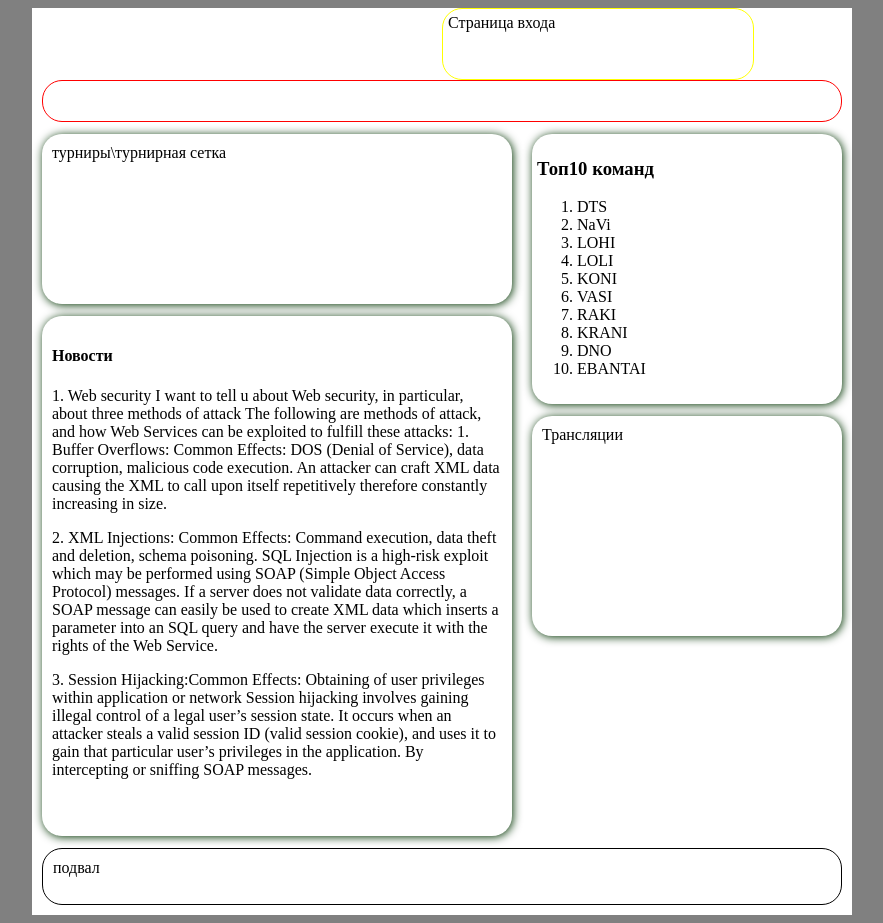
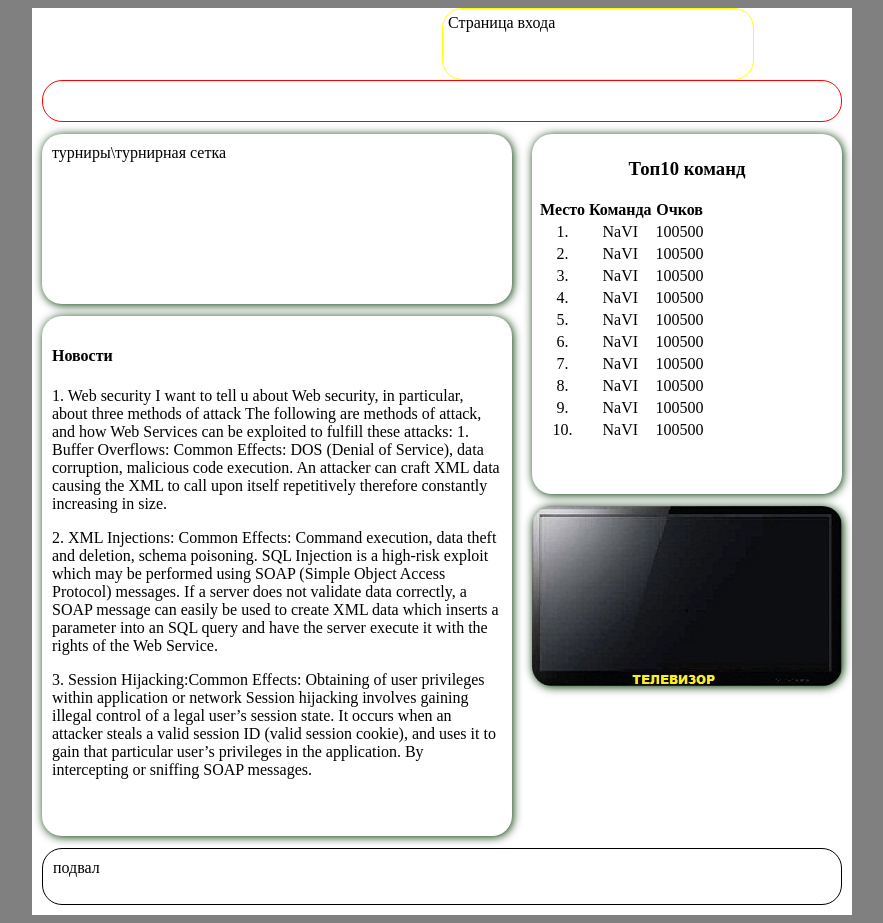
Before and after one commit to gyzerok/DVLeague, a PHP site: page /carcass/index.html in a window 1280 px wide. Shown: the whole page, without its empty margins (198-1081 px from the left). Run offline with PHP 8.4, Linux system fonts and the light colour scheme.

Commit message:
табличка и телек)

```diff
--- a/carcass/css/style.css
+++ b/carcass/css/style.css
@@ -36,7 +36,7 @@ border-radius:20px;
 background-color:white;
 -moz-box-shadow: 5px 5px 5px #CCC; /*firefox*/
 -webkit-box-shadow: 5px 5px 5px #CCC; /*Chrome and Safari*/
-box-shadow: 1px 1px 10px #030; /*for all browsers*/
+box-shadow: 1px 1px 10px #030; /*for all other browsers*/
 padding:10px;
 width:450px;
 height:150px;
@@ -49,7 +49,7 @@ border-radius: 20px;
 background-color:white;
 -moz-box-shadow: 5px 5px 5px #CCC; /*firefox*/
 -webkit-box-shadow: 5px 5px 5px #CCC; /*Chrome and Safari*/
-box-shadow: 1px 1px 10px #030; /*for all browsers*/
+box-shadow: 1px 1px 10px #030; /*for all other browsers*/
 width:450px;
 height:500px;
 margin-bottom:12px;
@@ -63,27 +63,32 @@ overflow:auto;
 background-color:white;
 -moz-box-shadow: 5px 5px 5px #CCC; /*firefox*/
 -webkit-box-shadow: 5px 5px 5px #CCC; /*Chrome and Safari*/
-box-shadow: 1px 1px 10px #030; /*for all browsers*/
+box-shadow: 1px 1px 10px #030; /*for all other browsers*/
 padding:5px;
 width:300px;
-height:260px;
+height:350px;
 margin-bottom:12px;
 float:right;
 border-radius: 20px;
+text-align:center;
+}
+
+#topteam_table {
+margin:0;
 }
 
 #translation{
 background-color:white;
+background-image:url(../images/tv_for_translation.jpg);
+background-repeat:no-repeat;
 -moz-box-shadow: 5px 5px 5px #CCC; /*firefox*/
 -webkit-box-shadow: 5px 5px 5px #CCC; /*Chrome and Safari*/
-box-shadow: 1px 1px 10px #030; /*for all browsers*/
-padding:10px;
-width:290px;
-height:200px;
+box-shadow: 1px 1px 10px #030; /*for all other browsers*/
+width:310px;
+height:180px;
 margin-bottom:12px;
 float:right;
 border-radius: 20px;
-
 }
 
 #footer {
@@ -94,6 +99,7 @@ height:35px;
 border-radius: 20px;
 }
 
+
 .clear {
 clear:both;
 }
--- a/carcass/index.html
+++ b/carcass/index.html
@@ -12,18 +12,19 @@
 		<div id="enter">Страница входа</div>
 		<div id="header"></div>
 		<div id="team_top"><h3>Топ10 команд</h3>
-			<ol>
-			<li>DTS</li>
-			<li>NaVi</li>
-			<li>LOHI</li>
-			<li>LOLI</li>
-			<li>KONI</li>
-			<li>VASI</li>
-			<li>RAKI</li>
-			<li>KRANI</li>
-			<li>DNO</li>
-			<li>EBANTAI</li>
-			</ol>
+		<table id="topteam_table">
+		<tr><th>Место</th><th>Команда</th><th>Очков</th></tr>
+		<tr><td>1.</td><td>NaVI</td><td>100500</td></tr>
+		<tr><td>2.</td><td>NaVI</td><td>100500</td></tr>
+		<tr><td>3.</td><td>NaVI</td><td>100500</td></tr>
+		<tr><td>4.</td><td>NaVI</td><td>100500</td></tr>
+		<tr><td>5.</td><td>NaVI</td><td>100500</td></tr>
+		<tr><td>6.</td><td>NaVI</td><td>100500</td></tr>
+		<tr><td>7.</td><td>NaVI</td><td>100500</td></tr>
+		<tr><td>8.</td><td>NaVI</td><td>100500</td></tr>
+		<tr><td>9.</td><td>NaVI</td><td>100500</td></tr>
+		<tr><td>10.</td><td>NaVI</td><td>100500</td></tr>
+		</table>
 		</div>
 		<div id="tournir">турниры\турнирная сетка</div>
 		<div id="news">
@@ -32,7 +33,7 @@
 			<p class="news">2. XML Injections: Common Effects: Command execution, data theft and deletion, schema poisoning.  SQL Injection is a high-risk exploit which may be performed using SOAP (Simple Object Access Protocol) messages. If a server does not validate data correctly, a SOAP message can easily be used to create XML data which inserts a parameter into an SQL query and have the server execute it with the rights of the Web Service.</p>
 			<p class="news">3. Session Hijacking:Common Effects: Obtaining of user privileges within application or network Session hijacking involves gaining illegal control of a legal user’s session state. It occurs when an attacker steals a valid session ID (valid session cookie), and uses it to gain that particular user’s privileges in the application. By intercepting or sniffing SOAP messages.</p>
 		</div>
-		<div id="translation">Трансляции</div>
+		<div id="translation"></div>
 		<div class="clear"></div>
 		<div id="footer">подвал</div>
 	</div>
```
Also changed, not shown: carcass/images/tv_for_translation.jpg (added).
